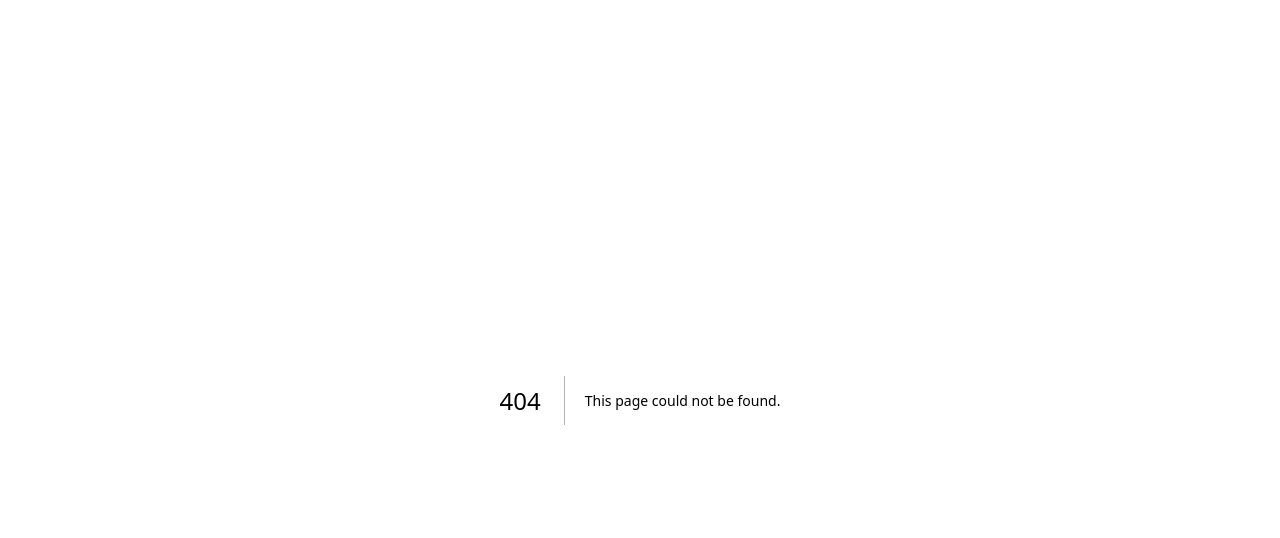
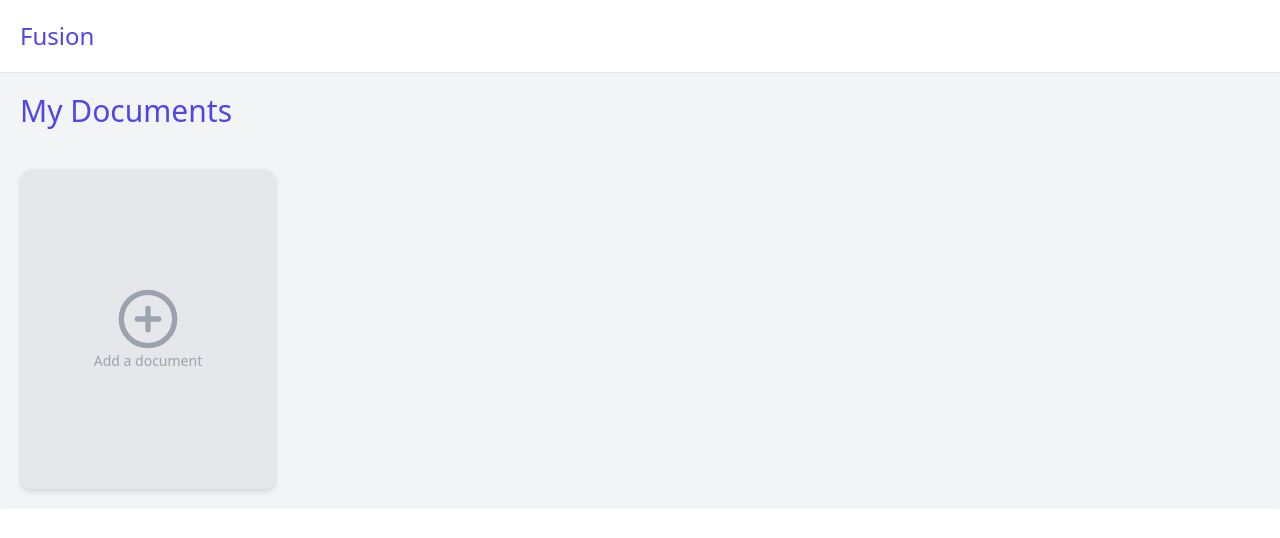
Before and after one commit to halleygz/fusion-ai, a Next.js app: page /dashboard in a window 1280 px wide. Before the commit this address had no page. Shown: the top 538 px of the page. Built offline with nearby package versions, Linux system fonts and the light colour scheme; no server answers.

Commit message:
dashboard page updated for dummy data

```diff
--- /dev/null
+++ b/app/dashboard/page.tsx
@@ -0,0 +1,14 @@
+import Documents from "@/components/Documents"
+
+export const dynamic = 'force-dynamic'
+
+function Dashboard() {
+  return (
+    <div className="h-full max-w-7xl mx-auto">
+      <h1 className="text-3xl p-5 bg-gray-100 font-extralight text-indigo-600">My Documents</h1>
+      <Documents/>
+    </div>
+  )
+}
+
+export default Dashboard
--- /dev/null
+++ b/components/PlaceholderDoc.tsx
@@ -0,0 +1,20 @@
+'use client'
+import { PlusCircleIcon } from "lucide-react"
+import { Button } from "./ui/button"
+import { useRouter } from "next/navigation"
+
+function PlaceholderDoc() {
+    const router = useRouter()
+    const handleClick = () =>{
+        // check if user is pro or free and if they're over the file limit it'll push 'em to upload
+        router.push('/dashboard/upload')
+    }
+  return (
+    <Button onClick={handleClick} className="flex flex-col items-center justify-center w-64 h-80 rounded-xl bg-gray-200 drop-shadow-md text-gray-400">
+        <PlusCircleIcon className="h-16 w-16"/>
+        <p>Add a document</p>
+    </Button>
+  )
+}
+
+export default PlaceholderDoc
```
